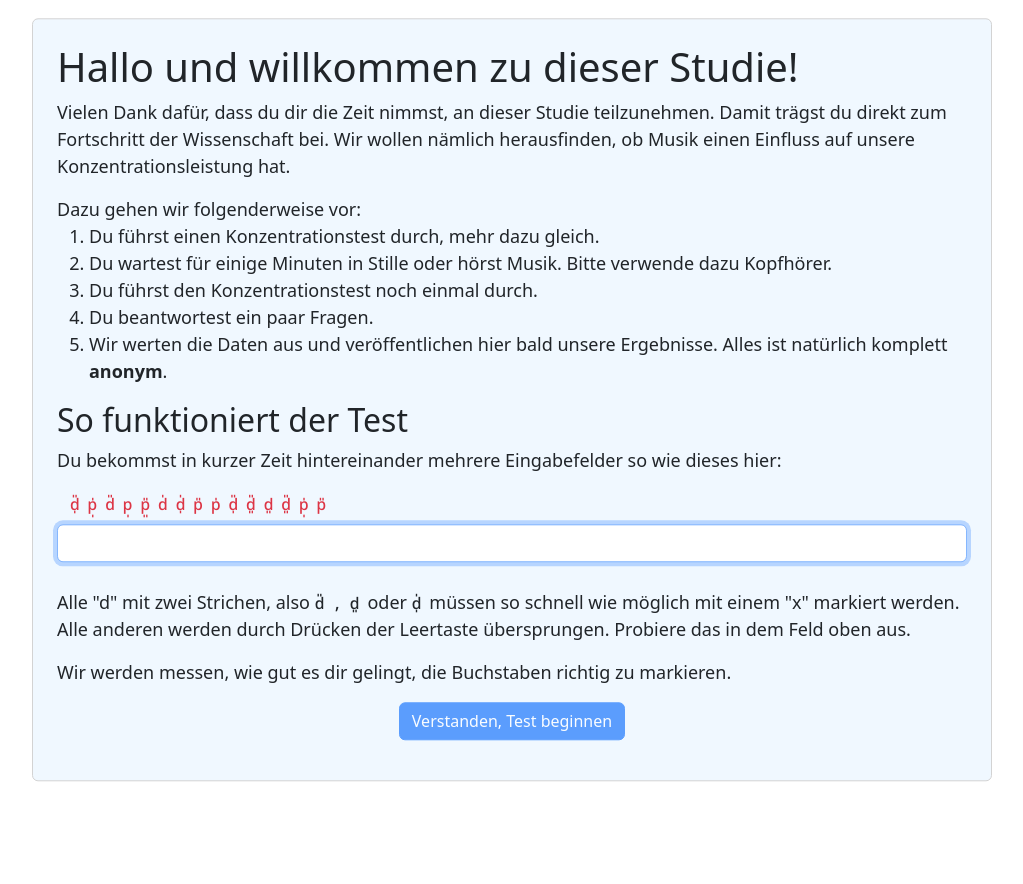
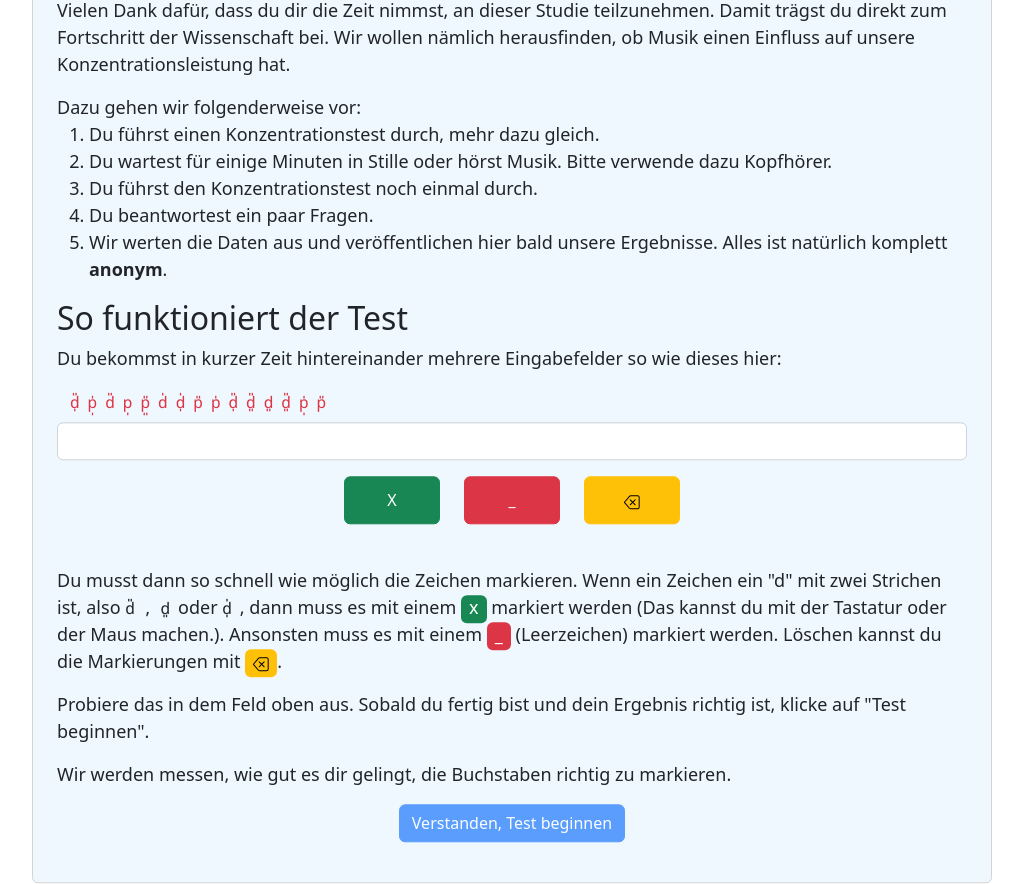
Before and after one commit to elimatao/mozartstudie, a React (Create React App) app: page / in a window 1280 px wide. Shown: the whole page, without its empty margins (128-1151 px from the left). Before the commit the page ends 800 px from the top, so only its background shows below. Built offline with nearby package versions, Linux system fonts and the light colour scheme.

Commit message:
Broke button input and better font (only broke on safari and mobile apple devices)

```diff
--- a/public/style.css
+++ b/public/style.css
@@ -1,6 +1,6 @@
 @font-face {
   font-family: nsm;
-  src: url(./NotoSansMono-Medium.ttf);
+  src: url(./NotoSansMono-VariableFont_wdth,wght.ttf);
 }
 
 
@@ -31,6 +31,17 @@
   font-family: nsm;
 }
 
+#test-input{
+  min-height: 38px;
+}
+.x_{
+  min-height: 48px;
+  min-width: 96px;
+  display: inline-block!important;
+  margin-left: 12px!important;
+  margin-right: 12px!important;
+}
+
 .active{
   background-color: aliceblue;
 }
--- a/src/Constants.js
+++ b/src/Constants.js
@@ -1,7 +1,9 @@
 const dev = {
     url: "http://localhost:5000/",
+
+    testCountDown: 1,
     test1:{
-        duration: 3,
+        duration: 4,
         reps: 2
     },
     test2:{
@@ -19,6 +21,7 @@ const dev = {
 
 const prod = {
     url: "https://elia-doumerc.herokuapp.com/",
+    testCountDown: 5,
     test1:{
         duration: 15,
         reps: 14
--- a/src/Music.js
+++ b/src/Music.js
@@ -1,15 +1,17 @@
 import YouTube from "react-youtube";
 import {CountDown, Button} from "./utils";
 import {config} from "./Constants";
+import {useState} from "react";
 
 export default function Music({handleDivChange}){
+
     let mediaOptions = [{
         name: "Mozart",
         youtubeId: "FncKQV-jTpM"
     }, {
         name: "Quevedo",
-        youtubeId: "FflHntvNFx4"
-        //youtubeId: "PLiZIqm1jS_xuEFuTWc1D1ZDWUlVu0B2-f"
+        youtubeId: "YGKMcq7srCU",
+        end: "360"
     },{
         name: "Queen",
         youtubeId: "lD5J-lroElM"
@@ -32,9 +34,15 @@ export default function Music({handleDivChange}){
 
     if (media["name"] === ""){
         return (
-            <p>Bitte warte: {<CountDown duration={config.music.duration} func={() => {saveData(media["name"]); handleDivChange();}}/>} Sekunden verbleibend.</p>
+            <MusicCountDown handleDivChange={()=>{
+                saveData(media["name"]);
+                handleDivChange();
+            }} />
         )
     }
+    try{
+        opts.playerVars.end = media["end"];
+    } catch (e){}
 
     return (
         <>
@@ -51,6 +59,18 @@ export default function Music({handleDivChange}){
     )
 }
 
+function MusicCountDown({handleDivChange}){
+    let [remTime, setRemTime] = useState(config.music.duration);
+
+    if (remTime > 0){
+        return (
+            <p>Bitte warte: {<CountDown remTime={remTime} setRemTime={setRemTime}/>} Sekunden verbleibend.</p>
+        )
+    } else {
+        handleDivChange();
+    }
+}
+
 function saveData(mediaName){
     let personData = JSON.parse(sessionStorage.getItem("personData"));
     if (personData === null) personData = {};
--- a/src/StaticContent.js
+++ b/src/StaticContent.js
@@ -1,10 +1,11 @@
 import {Button} from "./utils";
 import {generateRandString} from "./utils";
 import {useState} from "react";
+import {TestInput} from "./Test";
 
 export function Introduction({handleDivChange}){
-    const [inputStr, setInputStr] = useState("");
-    const solutionStr = "  x   x    x   ";
+    const [currInput, setCurrInput] = useState("");
+    const solutionStr = "__x___x____x___";
     // d&#782;&#809;p&#781;&#809;d&#782;p&#809;p&#782;&#840;d&#781;d&#781;&#809;p&#782;p&#781;d&#782;&#809;d&#782;&#840;d&#840;d&#782;&#840;p&#781;&#809;p&#782;
     const str = ["d\u{30E}\u{329}", "p\u{30D}\u{329}", "d\u{30E}", "p\u{329}", "p\u{30E}\u{348}", "d\u{30D}", "d\u{30D}\u{329}",
         "p\u{30E}", "p\u{30D}", "d\u{30E}\u{329}", "d\u{30E}\u{348}", "d\u{348}", "d\u{30E}\u{348}", "p\u{30D}\u{329}", "p\u{30E}"];
@@ -12,7 +13,7 @@ export function Introduction({handleDivChange}){
     let inputCorrect = true;
 
     var renderedStr = str.map((c, i)=>{
-        if(inputStr[i] === solutionStr[i]){
+        if(currInput[i] === solutionStr[i]){
             return <span className={"text-success"}>{c}</span>;
         }
         else{
@@ -39,48 +40,40 @@ export function Introduction({handleDivChange}){
             <h2>So funktioniert der Test</h2>
             <p>Du bekommst in kurzer Zeit hintereinander mehrere Eingabefelder so wie dieses hier:</p>
 
+
             <div className="form-group">
                 <label htmlFor="test-1" className="concentration-test-text pb-2" style={{paddingLeft: '13px'}} >
                     {renderedStr}
                 </label>
-                <input autoFocus className="concentration-test-text form-control" id="test-input" type="text" onKeyUp={()=>{
-                    setInputStr(document.getElementById("test-input").value);
-                }}/>
+                <TestInput currInput={currInput} setCurrInput={setCurrInput} />
             </div>
+
             <br />
             <p>
-                Alle "d" mit zwei Strichen, also <span className={"concentration-test-text"}>d&#782;,d&#840;</span>oder <span className={"concentration-test-text"}>d&#781;&#809;</span>
-                müssen so schnell wie möglich mit einem "x" markiert werden. Alle anderen werden durch Drücken der Leertaste übersprungen. Probiere das in dem Feld oben aus.
+                Du musst dann so schnell wie möglich die Zeichen markieren. Wenn ein Zeichen ein "d" mit zwei Strichen ist,
+                also <span className={"concentration-test-text"}>d&#782;,d&#840;</span>oder <span className={"concentration-test-text"}>d&#781;&#809;</span>,
+                dann muss es mit einem <span className="bg-success rounded px-2 pb-1 text-white">x</span> markiert werden (Das kannst du mit der Tastatur oder der Maus machen.).
+                Ansonsten muss es mit einem <span className="bg-danger rounded px-2 pb-1 text-white">_</span> (Leerzeichen) markiert werden.
+                Löschen kannst du die Markierungen mit <span className="bg-warning rounded px-2 pb-1 text-white">
+                    <svg xmlns="http://www.w3.org/2000/svg" width="16" height="16" fill="black"
+                                                                                                                 className="bi bi-backspace" viewBox="0 0 16 16">
+                        <path
+                            d="M5.83 5.146a.5.5 0 0 0 0 .708L7.975 8l-2.147 2.146a.5.5 0 0 0 .707.708l2.147-2.147 2.146 2.147a.5.5 0 0 0 .707-.708L9.39 8l2.146-2.146a.5.5 0 0 0-.707-.708L8.683 7.293 6.536 5.146a.5.5 0 0 0-.707 0z"/>
+                        <path
+                            d="M13.683 1a2 2 0 0 1 2 2v10a2 2 0 0 1-2 2h-7.08a2 2 0 0 1-1.519-.698L.241 8.65a1 1 0 0 1 0-1.302L5.084 1.7A2 2 0 0 1 6.603 1h7.08zm-7.08 1a1 1 0 0 0-.76.35L1 8l4.844 5.65a1 1 0 0 0 .759.35h7.08a1 1 0 0 0 1-1V3a1 1 0 0 0-1-1h-7.08z"/>
+                    </svg></span>.
+
             </p>
+            <p>
+                Probiere das in dem Feld oben aus. Sobald du fertig bist und dein Ergebnis richtig ist, klicke auf "Test beginnen".
+            </p>
+
+
             Wir werden messen, wie gut es dir gelingt, die Buchstaben richtig zu markieren.
 
             <Button handleClick={handleDivChange} isDisabled={!inputCorrect}>Verstanden, Test beginnen</Button>
         </div>
     );
-    return(
-        <>
-            <h1>Willkommen zum Konzentrationstest!</h1>
-
-            <p>Dieser Test ist ein d2-Test. Das bedeutet, dass du versuchen musst,
-                in kürzester Zeit so viele ds mit zwei Strichen wie möglich zu markieren.
-                BITTE BEACHTE: Es können sowohl zwei Striche oben oder zwei Striche unten als auch ein Strich oben und ein Strich unten sein!
-                Weitere Zeichen, die auftauchen können, sind ds mit jeweils ein, drei oder vier Strichen
-                oder ps mit ein, zwei, drei oder vier Strichen.</p>
-
-            <p>FOTO (am besten direkt ein Screenshot von einem gemachten Test)</p>
-
-            <p>Der Test ist in 14 Zeilen mit jeweils 56 Zeichen aufgeteilt. Dabei hast du für jede Zeile 10 Sekunden Zeit.
-                Danach wird automatisch auf die nächste gewechselt. Um die ds mit zwei Strichen zu markieren,
-                kannst du jeden beliebigen Buchstaben drücken. Um ein Zeichen zu überspringen, drücke die Leertaste.
-                Versuche keine Fehler zu machen und keine ds mit zwei Strichen zu überspringen. Sollte das doch passieren,
-                mache einfach weiter.</p>
-
-            <p>Danach wirst du ca. 6 Minuten lang Musik drei verschiedener Stilrichtungen hören oder in Stille verbringen.
-                Was du hörst, wird zufällig generiert. Anschließend wird der Test wiederholt.</p>
-
-            <Button handleClick={handleDivChange}>Weiter</Button>
-        </>
-   );
 }
 
 export function Conclusion(){
--- a/src/Test.js
+++ b/src/Test.js
@@ -1,49 +1,131 @@
 import {Button} from "./utils";
-import {useState} from "react";
+import {useState, useEffect} from "react";
 import {CountDown} from "./utils";
 import {generateRandString} from "./utils";
+import {config} from "./Constants";
+import {Component} from "react";
 
 export default function Test({handleDivChange, globTestProgress, reps, duration, startState=0}){
 
     let [testProgress, setTestProgress] = useState(startState); // evtl. globTestProgress?
+    let [currInput, setCurrInput] = useState("");
+    let [str, setStr] = useState(generateRandString());
+    let [remTime, setRemTime] = useState(config.testCountDown); // Countdown-Zeit ändern
 
     // Startet den Vorbereitungs-Countdown
     if(testProgress === -1){
         return <Button handleClick={()=> setTestProgress(testProgress+1)}>Test starten</Button>
     }
     if(testProgress === 0){
+        if (remTime > 0){
             return (
                 <div className="text-center">
                     Bereite dich vor...
-                <h1><CountDown duration={5} func={()=>{setTestProgress(testProgress+1)}}/></h1>
+                    <h1><CountDown remTime={remTime} setRemTime={setRemTime}/></h1>
                 </div>
             );
+        } else{
+            // State updates werden gemerged?
+            setRemTime(duration);
+            setTestProgress(testProgress+1);
+        }
     }
     else if(testProgress <= reps){
-        let str = generateRandString();
+        // Passt auf Tastatureingaben auf
+
+
+        if (remTime > 0){
             return (
                 <>
                     <div className="form-group">
                         <label htmlFor="test-1" className="concentration-test-text pb-2" style={{paddingLeft: '13px'}} >
                             {str.randString}
                         </label>
-                    <input autoFocus className="concentration-test-text form-control" id="test-input" type="text" />
+                        <TestInput currInput={currInput} setCurrInput={setCurrInput}/>
                     </div>
+
                     <p className="text-center mt-3">Test {testProgress} von {reps} -
-                    Zeit verbleibend: <CountDown duration={duration} func={()=>{
-                        // Räumt Inputfeld auf und startet Evaluierung
-                        const inputField = document.getElementById('test-input');
-                        let inputStr = inputField.value;
-                        inputField.value = "";
-                        evalInput(inputStr, str.solutionString, (globTestProgress-1) + testProgress); // globTestProgress ist 1 zu hoch
-
-                        setTestProgress(testProgress+1); // Beginnt nächsten Test
-                    }}/> Sekunden</p>
+                        Zeit verbleibend: <CountDown remTime={remTime} setRemTime={setRemTime}/> Sekunden</p>
                 </>
             );
+        } else{
+            // Räumt Inputfeld auf und startet Evaluierung
+            evalInput(currInput, str.solutionString, (globTestProgress-1) + testProgress); // globTestProgress ist 1 zu hoch
+            setCurrInput("");
+
+            // Bereitet für nächsten Durchlauf vor.
+            setStr(generateRandString());// generiert neue Strings
+            setRemTime(duration);
+            setTestProgress(testProgress+1); // Beginnt nächsten Test
         }
-    //return <Button handleClick={() => handleDivChange(testProgress)} isDisabled={false}>Weiter</Button>;
+
+    } else{
         handleDivChange(testProgress);
+    }
+
+}
+export class TestInputC extends Component{
+    constructor(props) {
+        super(props);
+    }
+
+    render(){
+        return(
+            <div>
+                <div className="concentration-test-text form-control" id="test-input">{this.props.currInput}</div>
+
+                <div className="mx-auto" style={{width: "fit-content"}}>
+                    <Button color="success" handleClick={() => {this.props.setCurrInput(this.props.currInput + "x")}} extraClasses="x_">X</Button>
+                    <Button color="danger" handleClick={() => {this.props.setCurrInput(this.props.currInput + "_")}} extraClasses="x_">_</Button>
+                    <Button color="warning" handleClick={() => {this.props.setCurrInput(this.props.currInput.slice(0, -1))}} extraClasses="x_">
+                        <svg xmlns="http://www.w3.org/2000/svg" width="16" height="16" fill="currentColor"
+                             className="bi bi-backspace" viewBox="0 0 16 16">
+                            <path
+                                d="M5.83 5.146a.5.5 0 0 0 0 .708L7.975 8l-2.147 2.146a.5.5 0 0 0 .707.708l2.147-2.147 2.146 2.147a.5.5 0 0 0 .707-.708L9.39 8l2.146-2.146a.5.5 0 0 0-.707-.708L8.683 7.293 6.536 5.146a.5.5 0 0 0-.707 0z"/>
+                            <path
+                                d="M13.683 1a2 2 0 0 1 2 2v10a2 2 0 0 1-2 2h-7.08a2 2 0 0 1-1.519-.698L.241 8.65a1 1 0 0 1 0-1.302L5.084 1.7A2 2 0 0 1 6.603 1h7.08zm-7.08 1a1 1 0 0 0-.76.35L1 8l4.844 5.65a1 1 0 0 0 .759.35h7.08a1 1 0 0 0 1-1V3a1 1 0 0 0-1-1h-7.08z"/>
+                        </svg>
+                    </Button>
+                </div>
+            </div>
+        );
+    }
+}
+
+export function TestInput({currInput, setCurrInput}){
+
+    useEffect(()=>{
+        window.onkeydown  = (e) => {
+            if (e.code === "KeyX"){
+                setCurrInput(currInput + "x");
+            } else if (e.code === "Space"){
+                setCurrInput(currInput + "_");
+            } else if (e.code === "Backspace"){
+                setCurrInput(currInput.slice(0, -1));
+            }
+        }
+    })
+
+    return(
+        <div>
+            <div className="concentration-test-text form-control" id="test-input">{currInput}</div>
+
+            <div className="mx-auto" style={{width: "fit-content"}}>
+                <Button color="success" handleClick={() => {setCurrInput(currInput + "x")}} extraClasses="x_">X</Button>
+                <Button color="danger" handleClick={() => {setCurrInput(currInput + "_")}} extraClasses="x_">_</Button>
+                <Button color="warning" handleClick={() => {setCurrInput(currInput.slice(0, -1))}} extraClasses="x_">
+                    <svg xmlns="http://www.w3.org/2000/svg" width="16" height="16" fill="currentColor"
+                         className="bi bi-backspace" viewBox="0 0 16 16">
+                        <path
+                            d="M5.83 5.146a.5.5 0 0 0 0 .708L7.975 8l-2.147 2.146a.5.5 0 0 0 .707.708l2.147-2.147 2.146 2.147a.5.5 0 0 0 .707-.708L9.39 8l2.146-2.146a.5.5 0 0 0-.707-.708L8.683 7.293 6.536 5.146a.5.5 0 0 0-.707 0z"/>
+                        <path
+                            d="M13.683 1a2 2 0 0 1 2 2v10a2 2 0 0 1-2 2h-7.08a2 2 0 0 1-1.519-.698L.241 8.65a1 1 0 0 1 0-1.302L5.084 1.7A2 2 0 0 1 6.603 1h7.08zm-7.08 1a1 1 0 0 0-.76.35L1 8l4.844 5.65a1 1 0 0 0 .759.35h7.08a1 1 0 0 0 1-1V3a1 1 0 0 0-1-1h-7.08z"/>
+                    </svg>
+                </Button>
+            </div>
+        </div>
+    )
+
 }
 
 function evalInput(input, solution, id){
--- a/src/utils.js
+++ b/src/utils.js
@@ -1,26 +1,61 @@
-import {useState} from "react";
+import {useState, useEffect} from "react";
 
-export function Button({handleClick, isDisabled=false, children}){
+export function Button({handleClick, isDisabled=false, children, color="primary", extraClasses}){
     return(
-        <button className={"btn btn-primary d-block mx-auto my-3" + (isDisabled ? " disabled" : "") }
+        <button className={`btn btn-${color} d-block mx-auto my-3` + (isDisabled ? " disabled " : " ") + extraClasses}
                 onClick={handleClick}>{children}</button>
     )
 }
 
-// What if this returned a boolean instead of a number --- or just a variable?
-export function CountDown({duration, func}){
-    let [remTime, setRemTime] = useState(duration);
 
 
-    const countTimeout = setTimeout(()=>{setRemTime(remTime-1);}, 1000);
+export function CountDown({remTime, setRemTime}){
+    setTimeout(()=>{return setRemTime(remTime-1)}, 1000);
+    return remTime;
+}
+
+/*// What if this returned a boolean instead of a number --- or just a variable?
+export function CountDown2({duration, func}){
+    let [remTime, setRemTime] = useState(duration);
+    // Läuft, sobald remTime geändert wird.
+    useEffect(() => {
+
+        const countTimeout = setTimeout(()=>{setRemTime(remTime-1);}, 1000);
+
+        // Wird ausgeführt, sobald die Komponente unmounted wird.
+        return () => {
+            setRemTime(duration);
+            clearTimeout(countTimeout);
+        }
+    }, [remTime])
+
 
     if (remTime !== 0){
         return <>{remTime}</>;
     }
+
+    // setRemTime(duration); // Bereitet den Counter für den nächsten Aufruf vor
+    func();
+}
+
+export class CountDown3 extends React.Component {
+    constructor(props) {
+        super(props); // Übernimmt alle Properties, die beim Aufruf übergeben wurden.
+        this.state = {remTime: props.duration}
+    }
+    let [remTime, setRemTime] = useState(duration);
+    // Läuft, sobald remTime geändert wird.
+    useEffect(() => {
+
+    const countTimeout = setTimeout(()=>{setRemTime(remTime-1);}, 1000);
+
+    // Wird ausgeführt, sobald die Komponente unmounted wird.
+    return () => {
     clearTimeout(countTimeout);
-    setRemTime(duration); // Bereitet den Counter für den nächsten Aufruf vor
-    return func();
 }
+}, [remTime])
+*/
+
 
 export function generateRandString(strLen=56){
     const goodChars = ['d\u{0348}', 'd\u{030D}\u{0329}', 'd\u{030E}']
```
Also changed, not shown: public/NotoSansMono-Medium.ttf (deleted), public/NotoSansMono-VariableFont_wdth,wght.ttf (added). Lines whose indentation alone changed are shown as unchanged.
